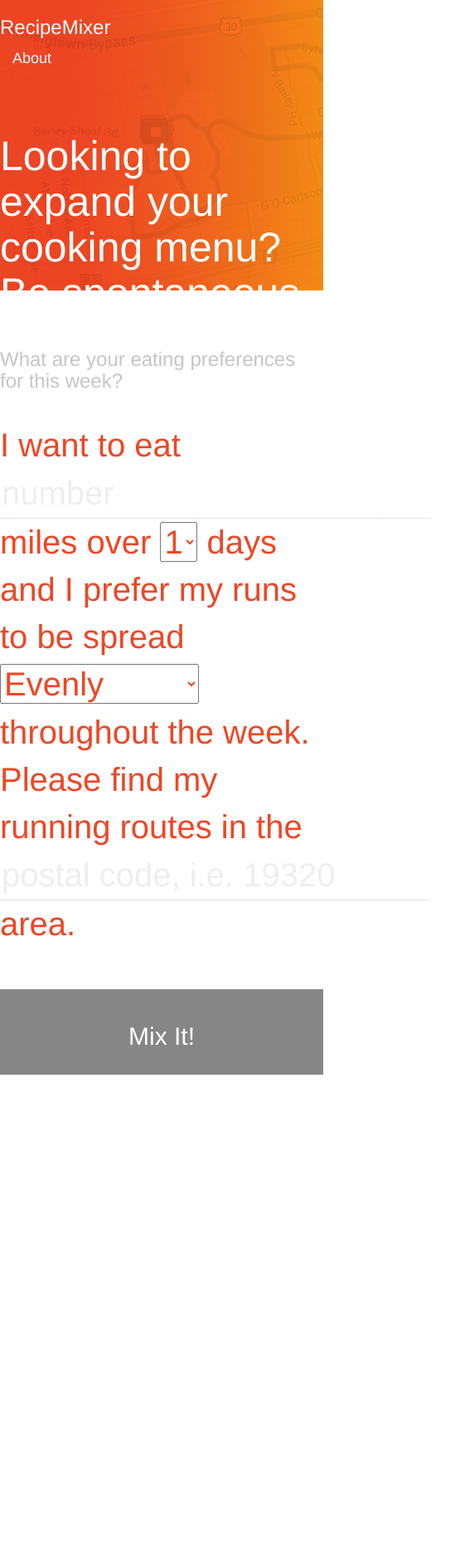
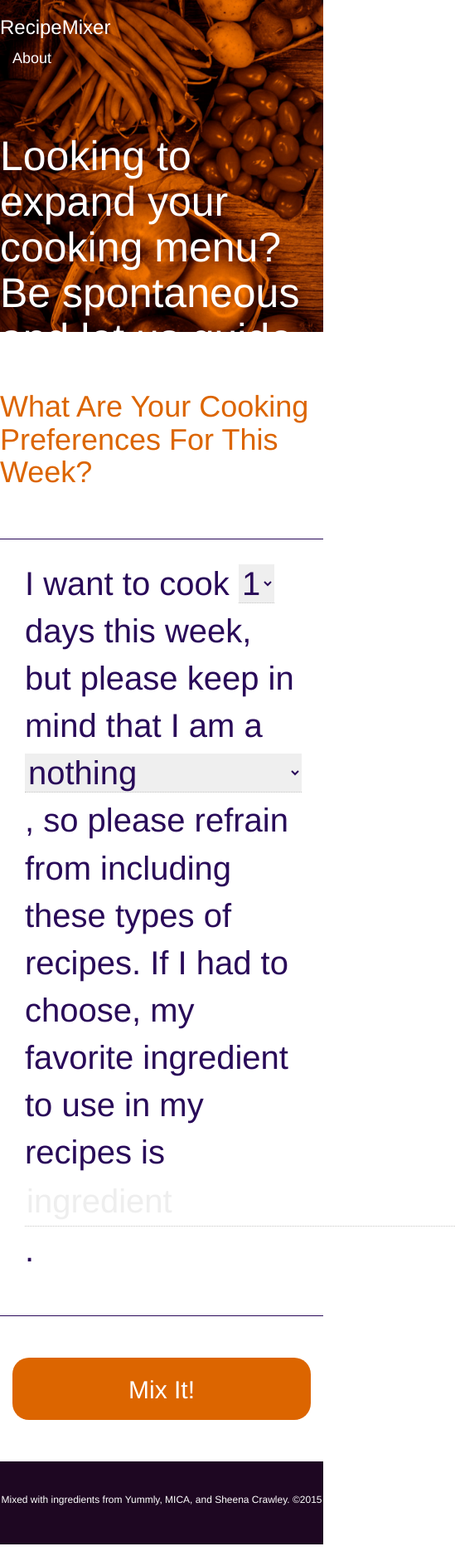
Before and after one commit to scrawley/RecipeMixer, a website: page app/index.html in a window 390 px wide. Shown: the whole page at 83% size, 549 px wide, since content can reach past the window. Before the commit the page ends 1315 px from the top, so only its background shows below. Drawn offline with nearby package versions, Linux system fonts and the light colour scheme; files that its build step writes are made by us from their sources.

Commit message:
Updates for Recipes

```diff
--- a/app/index.html
+++ b/app/index.html
@@ -42,14 +42,13 @@
     </nav>
 
     <main>
-        <div class="container">
+        <div class="container madlibform_wrapper">
             <div class="row preferences">
-                <h3>What are your eating preferences for this week?</h3>
+                <h3>What Are Your Cooking Preferences For This Week?</h3>
             </div>
         <div id="madlibform" class="row madlibform">
-            I want to eat
-            <input type="text" placeholder="number">
-            miles over
+            I want to cook
+
             <select>
                 <option value="1">1</option>
                 <option value="2">2</option>
@@ -59,29 +58,38 @@
                 <option value="6">6</option>
                 <option value="7">7</option>
             </select>
-            days and I prefer my runs to be spread
+            days this week, but please keep in mind that I am a
             <select>
-                <option value="1">Evenly</option>
-                <option value="2">Oddly</option>
-                <option value="3">Strategically</option>
+                <option value="1">nothing</option>
+                <option value="2">vegan</option>
+                <option value="3">vegetarian</option>
+                <option value="3">gluten free patron</option>
+                <option value="3">pescetarian</option>
             </select>
-            throughout the week. Please find my running routes in the
-            <input type="text" placeholder="postal code, i.e. 19320">
-            area.
-        </div>
+            , so please refrain from including these types of recipes. If I had to choose, my favorite ingredient to use in my recipes is
+            <input type="text" placeholder="ingredient">
+            .
         </div>
 
-        <a id="mix_button" href="results.html">
-            <div class="mix_button_bg">
-                <h2>Mix It!</h2>
+            <div class="row mix_button_wrapper">
+                <div class="col-md-offset-10 col-md-2">
+                    <a id="mix_button" href="results.html">
+                        <div class="mix_button_bg">
+                            <h2>Mix It!</h2>
+                        </div>
+                    </a>
+                </div>
             </div>
-        </a>
+
+        </div>
+
+
     </main>
 
 
-      <div class="footer">
-
-      </div>
+      <footer>
+          <h6 class="footertext">Mixed with ingredients from Yummly, MICA, and Sheena Crawley. ©2015</h6>
+      </footer>
 
 
 
--- a/app/styles/main.css
+++ b/app/styles/main.css
@@ -5,15 +5,15 @@ body {
 }
 
 #header {
- background-image: url(../images/map_bg_colored.jpg);
-    height:350px;
+ background-image: url(../images/recipeheader_gradient.jpg);
+    height:400px;
     background-size:cover;
     color:white;
 }
 
 #header-2 {
- background-image: url(../images/map_bg_colored.jpg);
-    height:100px;
+ background-image: url(../images/recipeheader_gradient.jpg);
+    height:75px;
     background-size:cover;
     color:white;
 }
@@ -61,19 +61,37 @@ a.aboutlink:hover {
 /* Madlib Form Styling */
 .preferences {
     padding-top:50px;
-    color:#C6C6C5;
+    color:#dc6500;
+}
+
+.preferences h3 {
+    font-size:36px;
+}
+
+.madlibform_wrapper {
+
 }
 
 .madlibform {
-    color:#EF4624;
+    margin-top:50px;
+    margin-bottom:50px;
+    color:#290a59;
     padding-top:25px;
+    padding-left:30px;
+    padding-right:30px;
     padding-bottom:50px;
     font-size:40px;
+    border-top:1px solid #290a59;
+    border-bottom:1px solid #290a59;
 }
 
-input {
+input, select {
     border:none;
     border-bottom:#C6C6C5 dotted 1px;
+}
+
+input:focus{
+    border:black 1px solid;
 }
 
 /* custom placeholder color */
@@ -108,9 +126,16 @@ a#mix_button {
     text-decoration: none;
 }
 
+.mix_button_wrapper {
+    margin-bottom:50px;
+}
+
+
+
 .mix_button {
     background-color:#868686;
     text-decoration: none;
+
 }
 
 .mix_button:hover {
@@ -119,12 +144,15 @@ a#mix_button {
 }
 
 .mix_button_bg {
-    background-color: #868686;
+    background-color: #dc6500;
     text-align: center;
-    padding-top:20px;
-    padding-bottom:20px;
+    padding-top:2px;
+    padding-bottom:10px;
     color:white;
     text-decoration: none;
+    -webkit-border-radius: 20px;
+-moz-border-radius: 20px;
+border-radius: 20px;
 }
 
 .mix_button_bg:visited {
@@ -137,24 +165,28 @@ a#mix_button {
 }
 
 .mix_button_bg:hover {
+
     text-align: center;
-    padding-top:20px;
-    padding-bottom:20px;
+    padding-top:2px;
+    padding-bottom:10px;
     color:white;
     text-decoration: none;
+    -webkit-border-radius: 20px;
+-moz-border-radius: 20px;
+border-radius: 20px;
 
-    background: #ef4624; /* Old browsers */
-    background: -moz-linear-gradient(left, #ef4624 0%, #ffd807 100%); /* FF3.6+ */
-    background: -webkit-gradient(linear, left top, right top, color-stop(0%,#ef4624), color-stop(100%,#ffd807)); /* Chrome,Safari4+ */
-    background: -webkit-linear-gradient(left, #ef4624 0%,#ffd807 100%); /* Chrome10+,Safari5.1+ */
-    background: -o-linear-gradient(left, #ef4624 0%,#ffd807 100%); /* Opera 11.10+ */
-    background: -ms-linear-gradient(left, #ef4624 0%,#ffd807 100%); /* IE10+ */
-    background: linear-gradient(to right, #ef4624 0%,#ffd807 100%); /* W3C */
-    filter: progid:DXImageTransform.Microsoft.gradient( startColorstr='#ef4624', endColorstr='#ffd807',GradientType=1 ); /* IE6-9 */
+    background: #ff7c00; /* Old browsers */
+    background: -moz-linear-gradient(left, #ff7c00 0%, #120317 100%); /* FF3.6+ */
+    background: -webkit-gradient(linear, left top, right top, color-stop(0%,#ff7c00), color-stop(100%,#120317)); /* Chrome,Safari4+ */
+    background: -webkit-linear-gradient(left, #ff7c00 0%,#120317 100%); /* Chrome10+,Safari5.1+ */
+    background: -o-linear-gradient(left, #ff7c00 0%,#120317 100%); /* Opera 11.10+ */
+    background: -ms-linear-gradient(left, #ff7c00 0%,#120317 100%); /* IE10+ */
+    background: linear-gradient(to right, #ff7c00 0%,#f120317 100%); /* W3C */
+    filter: progid:DXImageTransform.Microsoft.gradient( startColorstr='#ff7c00', endColorstr='#120317',GradientType=1 ); /* IE6-9 */
 }
 
 .button_wrapper {
-    background-color:#868686;
+    margin-bottom:100px;
 }
 
 a#print_button:hover, a#export_button:hover, a#remix_button:hover {
@@ -167,12 +199,24 @@ a#print_button:hover, a#export_button:hover, a#remix_button:hover {
     border-right:1px solid white;
 }
 
+.recipe_results {
+    padding-left:0px;
+    margin-bottom:100px;
+    border-bottom:1px solid #C6C6C5;
+}
+
+.trythis {
+    margin-top:75px;
+    margin-bottom:75px;
+    color:#dc6500;
+}
+
 .climb {
     padding-top:25px;
    color:#C6C6C5;
 }
 
-.miles {
+.calories {
     padding-right:0px;
     padding-bottom:30px;
     padding-top:25px;
@@ -180,8 +224,8 @@ a#print_button:hover, a#export_button:hover, a#remix_button:hover {
     color:#C6C6C5;
 }
 
-.miles > h1, .climb > h1 {
-    color:#EF4624;
+.calories > h1, .climb > h1 {
+    color:#dc6500;
 }
 
 .map {
@@ -195,6 +239,19 @@ a#print_button:hover, a#export_button:hover, a#remix_button:hover {
     border-right:1px #C6C6C5 solid;
     vertical-align:middle;
     height:305px;
+}
+
+footer {
+    background-color:#1e0722;
+    height:100px;
+    color:white;
+    padding-top:30px;
+    padding-bottom:25px;
+    text-align: center;
+}
+
+.footertext {
+
 }
 
 /* Custom page footer
```
Also changed, not shown: app/results.html (+21 -16 lines), app/images/recipeheader.jpg (added), app/images/recipeheader2.jpg (added), app/images/recipeheader_gradient.jpg (added), 1 other file.
